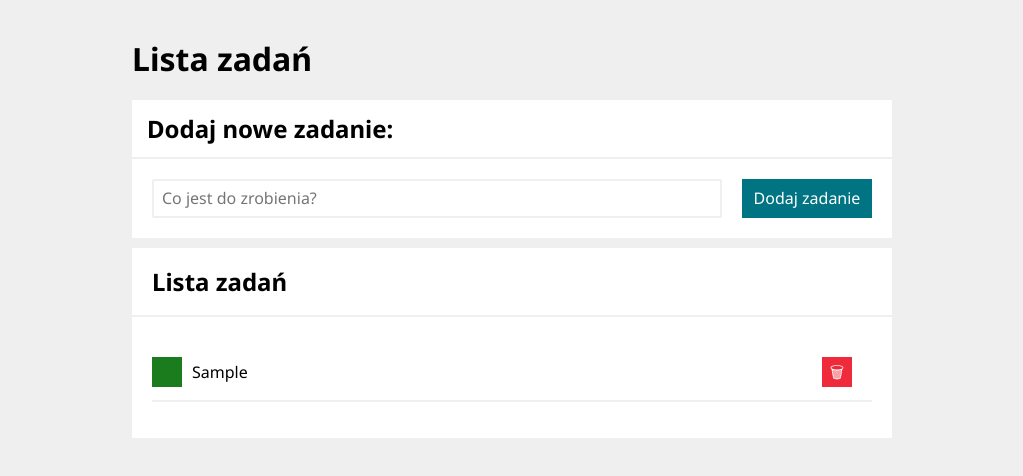
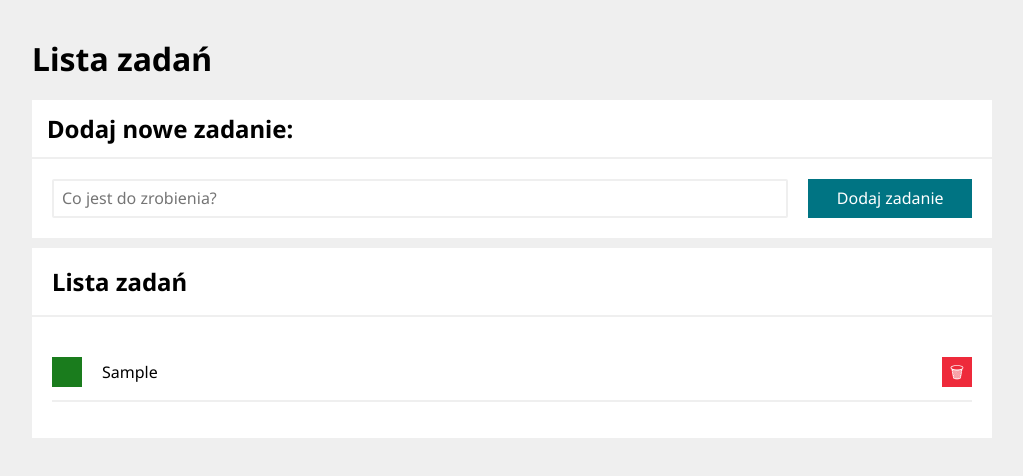
Before and after one commit to bartekt92/todo-list, a plain HTML site: page index.html in a window 1280 px wide. Both pictures are taken after typing "Sample" into the empty fields and a click on the button "Dodaj zadanie". Shown: the whole page, without its empty margins (128-1151 px from the left). Drawn offline with nearby package versions, Linux system fonts and the light colour scheme.

Commit message:
changed size in container, added grid  instead of flex

```diff
--- a/css/global.css
+++ b/css/global.css
@@ -12,7 +12,7 @@ body {
 }
 
 .container {
-    max-width: 800px;
+    max-width: 1000px;
     display: grid;
     margin: auto;
 }
--- a/css/taskList.css
+++ b/css/taskList.css
@@ -20,14 +20,15 @@
 }
 
 .taskList__li {
-    display: flex;
-    justify-content: space-between;
+    display: grid;
+    grid-template-columns: auto 1fr auto;
+    grid-gap: 10px;
+    align-items: center;
 }
 
 .taskList__text {
-    margin:10px;
-    flex-grow:1;
-    max-width: 600px;
+    margin: 10px;
+    word-break: break-all;
 }
 
 .taskList__text--done {
@@ -37,19 +38,19 @@
 .taskList__actionButton {
     color: white;
     background-color: #1A7C1D;
-    width:30px;
-    height:30px;
+    width: 30px;
+    height: 30px;
     align-self: center;
-    border:none;
-    padding:0;
+    border: none;
+    padding: 0;
 }
 
 .taskList__actionButton--red {
     color: white;
     background-color: #EE2A3B;
-    border-color:   #EE2A3B;
-    padding:0;
-    margin:0 auto;
+    border-color: #EE2A3B;
+    padding: 0;
+    margin: 0 auto;
 }
 
 .taskList__line {
--- a/js/script.js
+++ b/js/script.js
@@ -44,7 +44,7 @@
         for (const task of tasks) {
             htmlString += ` <li class="taskList__li"><button
             class="taskList__actionButton js-doneButton">${task.done ? "&#10004;" : ""}</button>
-        <div ${task.done ? "class= \"taskList__text taskList__text--done\"" : "class= \"taskList__text\""}> ${task.content}</div><button
+        <div ${task.done ? "class= \"taskList__text taskList__text--done\"" : "class= \"taskList__text\""}>${task.content}</div><button
             class="taskList__actionButton taskList__actionButton--red js-eraseButton">
             &#128465;</button>
     </li>
```
